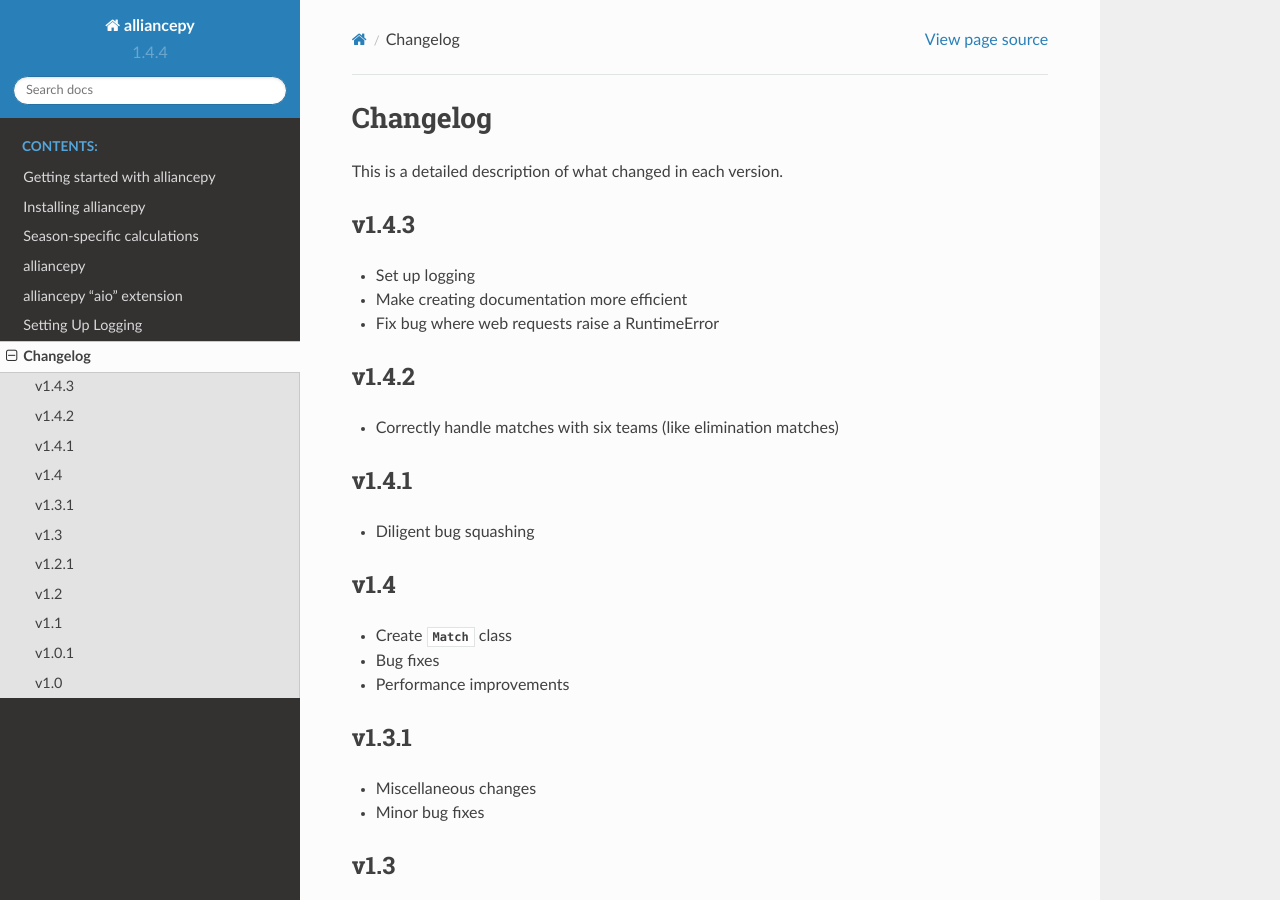
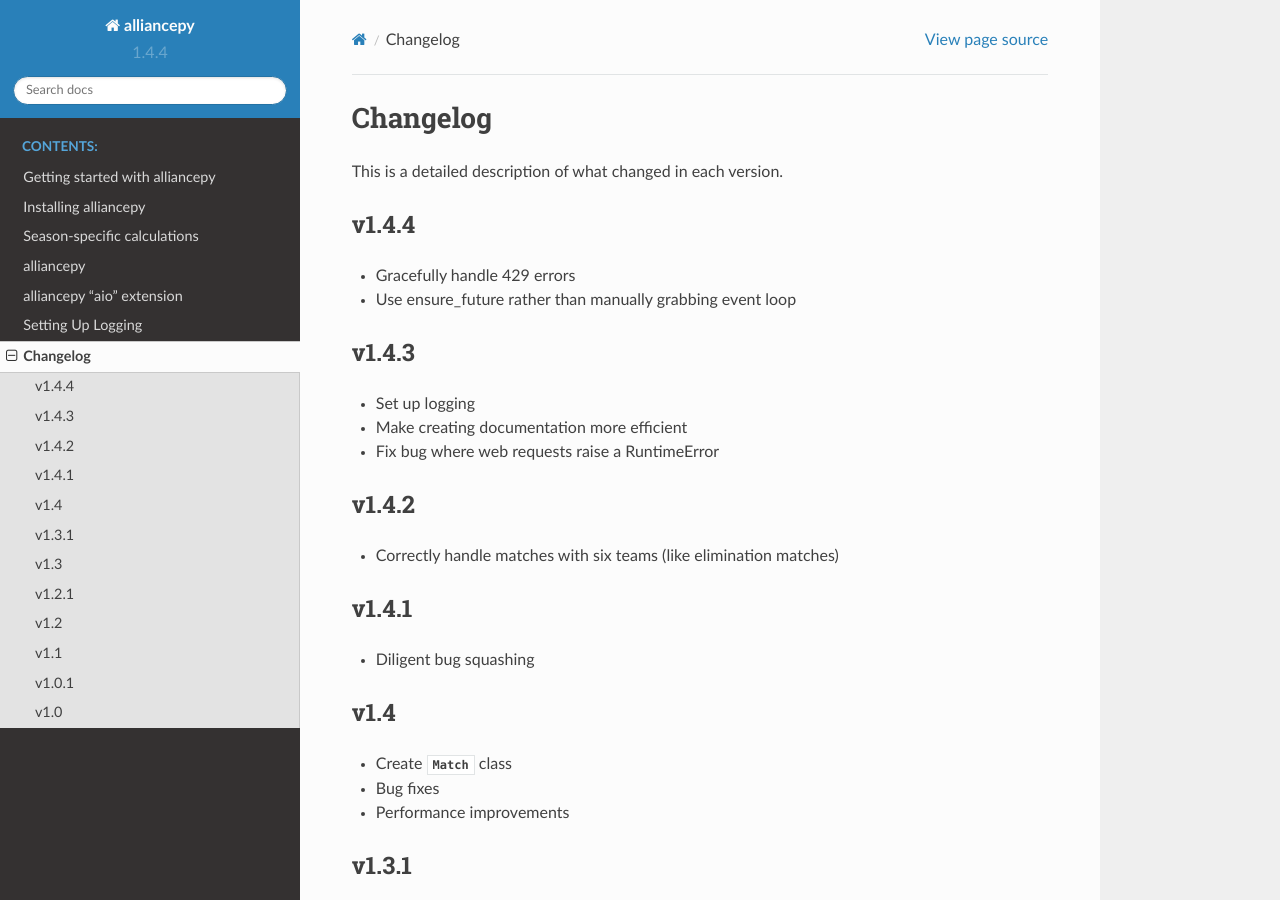
Before and after one commit to karx1/alliancepy, a Sphinx documentation site: the page built from docs/source/changelog.rst, in a window 1280 px wide and 900 px high. Built offline with Sphinx 7.4.7 and the Read the Docs theme 2.0.0, drawn with Linux system fonts in a browser that asks for light colours.

Commit message:
Update changelog

```diff
--- a/docs/source/changelog.rst
+++ b/docs/source/changelog.rst
@@ -2,6 +2,13 @@
 ==========
 
 This is a detailed description of what changed in each version.
+
+.. _vp1p4p4:
+
+v1.4.4
+-------
+- Gracefully handle 429 errors
+- Use ensure_future rather than manually grabbing event loop
 
 .. _vp1p4p3:
 
```
